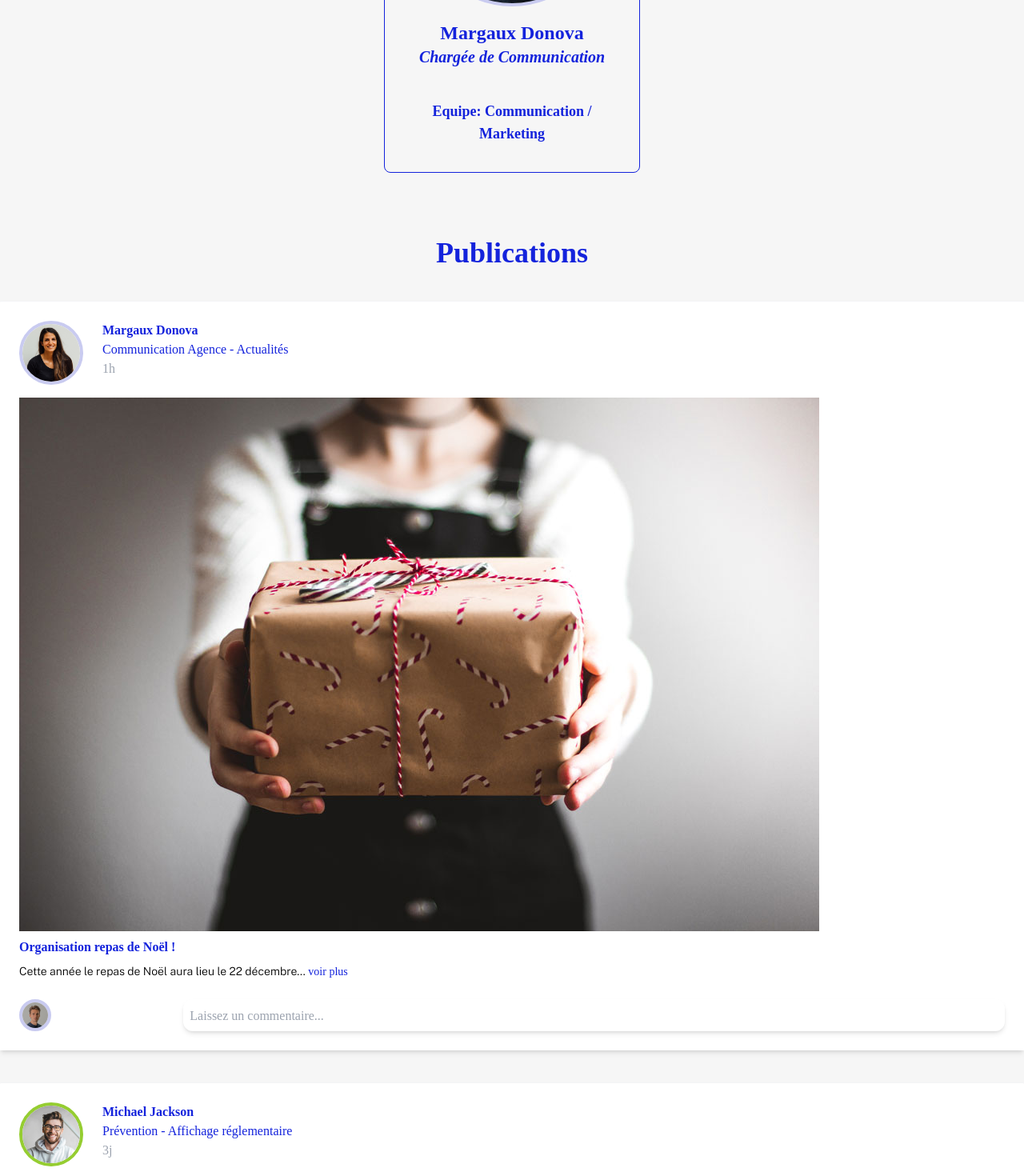
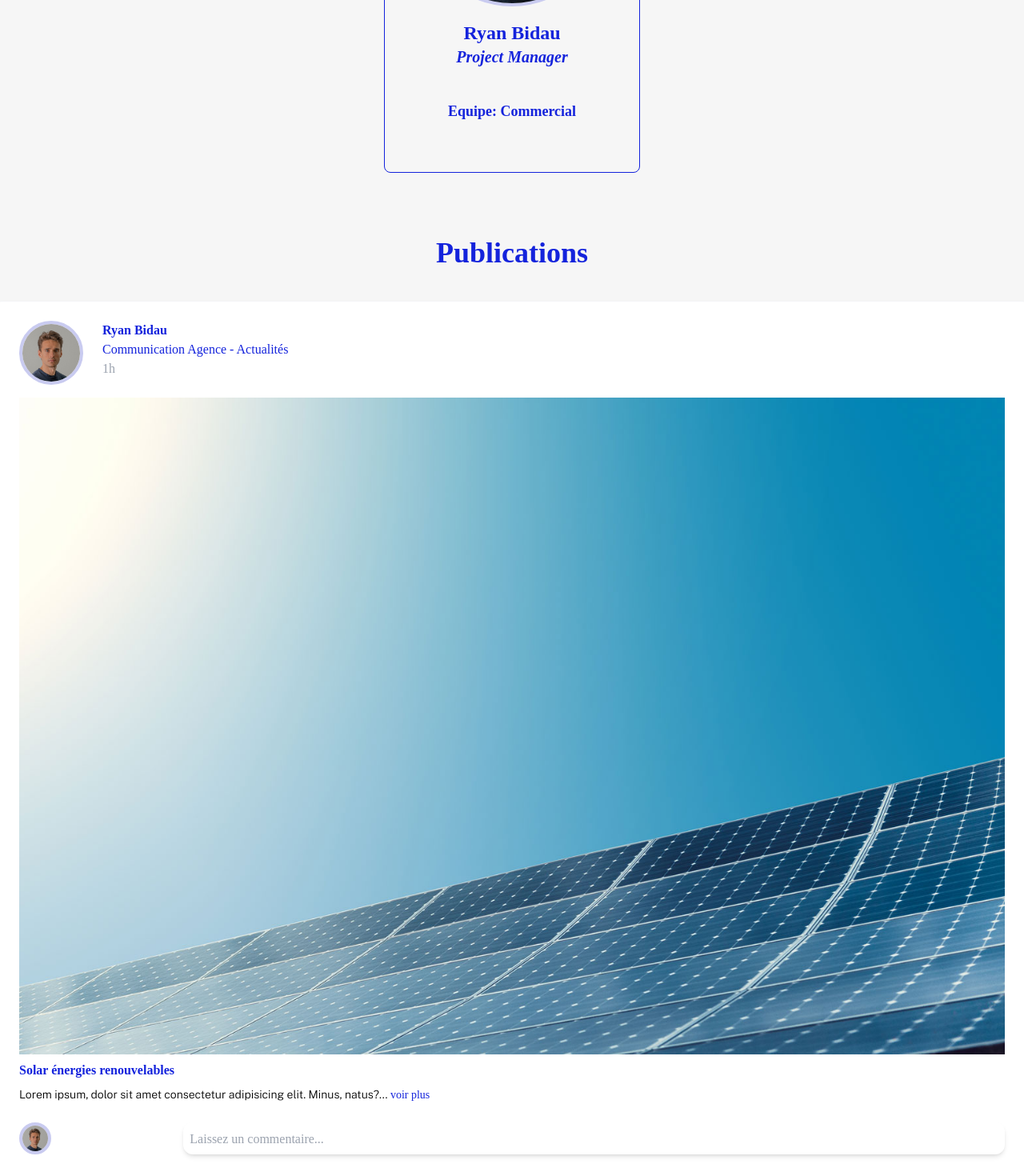
Before and after one commit to WildCodeSchool/P3_Lyon_React_Sept_2022, a React (Vite) app in the folder frontend/: page /profile in a window 1280 px wide. Shown: the part 320-1790 px from the top of the page at 80% size. Built offline with nearby package versions, Linux system fonts and the light colour scheme; a web font is replaced by a local one.

Commit message:
Arranged user profile

```diff
--- a/frontend/src/components/Navbar/Profile/ProfileCard.jsx
+++ b/frontend/src/components/Navbar/Profile/ProfileCard.jsx
@@ -9,11 +9,9 @@ function ProfileCard() {
       </div>
       <div className="square flex justify-center border border-primary rounded-lg w-80 h-72 mx-auto relative top-[-80px]">
         <div className="profile-details text-primary text-center">
-          <h2 className="text-2xl font-black mt-24">Margaux Donova</h2>
-          <h3 className="text-xl italic">Chargée de Communication</h3>
-          <h3 className="text-lg mt-10 px-10">
-            Equipe: Communication / Marketing
-          </h3>
+          <h2 className="text-2xl font-black mt-24">Ryan Bidau</h2>
+          <h3 className="text-xl italic">Project Manager</h3>
+          <h3 className="text-lg mt-10 px-10">Equipe: Commercial</h3>
         </div>
       </div>
     </div>
--- a/frontend/src/pages/Profile.jsx
+++ b/frontend/src/pages/Profile.jsx
@@ -1,5 +1,5 @@
 import React from "react";
-import PostContainer from "../components/Feed/PostContainer/PostContainer";
+import { Link } from "react-router-dom";
 import Navbar from "../components/Navbar/Navbar";
 import ProfileCard from "../components/Navbar/Profile/ProfileCard";
 
@@ -9,7 +9,47 @@ function Profile() {
       <Navbar />
       <ProfileCard />
       <h1 className="text-primary text-center text-4xl mb-3">Publications</h1>
-      <PostContainer />
+      <div>
+        <div className="bg-white w-full shadow-md rounded-t-sm	border-t border-gray-100 mt-10 pt-6 px-6">
+          <div className="flex flex-row self-start pb-4">
+            <img
+              className="rounded-full w-20 mr-6 border-4 border-violet"
+              src="./src/assets/my-avatar.jpeg"
+              alt="User avatar"
+            />
+            <div className="flex flex-col">
+              <Link to="/profile">
+                <h2 className="text-primary">Ryan Bidau</h2>
+              </Link>
+              <h3 className="font-light text-primary">
+                Communication Agence - Actualités
+              </h3>
+              <h3 className="text-gray-400 font-light">1h</h3>
+            </div>
+          </div>
+          <img src="./src/assets/solar-groups.jpeg" alt="Post" />
+          <h2 className="text-primary self-start my-2">
+            Solar énergies renouvelables
+          </h2>
+          <p className="self-start text-sm">
+            Lorem ipsum, dolor sit amet consectetur adipisicing elit. Minus,
+            natus?...
+            <span className="text-primary text-sm"> voir plus</span>
+          </p>
+          <div className="w-full mt-6 flex items-center justify-between pb-6">
+            <img
+              className="rounded-full w-10 mr-2 border-4 border-violet"
+              src="./src/assets/my-avatar.jpeg"
+              alt="My profile avatar"
+            />
+            <div className="w-5/6 shadow-md rounded-xl h-10 pt-2">
+              <span className="ml-2 text-gray-400">
+                Laissez un commentaire...
+              </span>
+            </div>
+          </div>
+        </div>
+      </div>
     </div>
   );
 }
```
